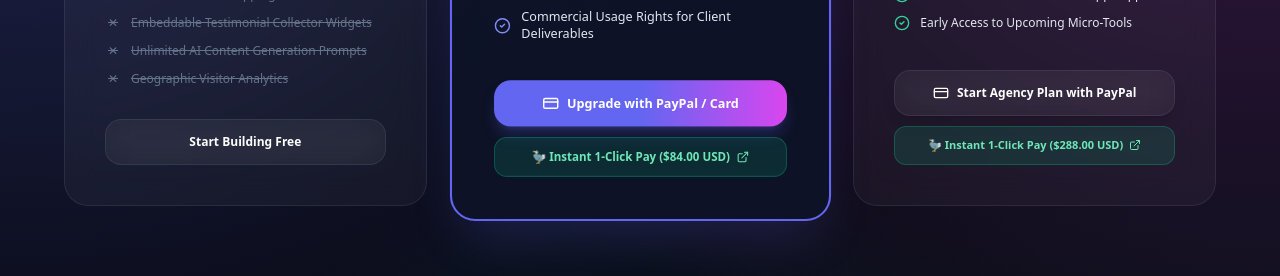
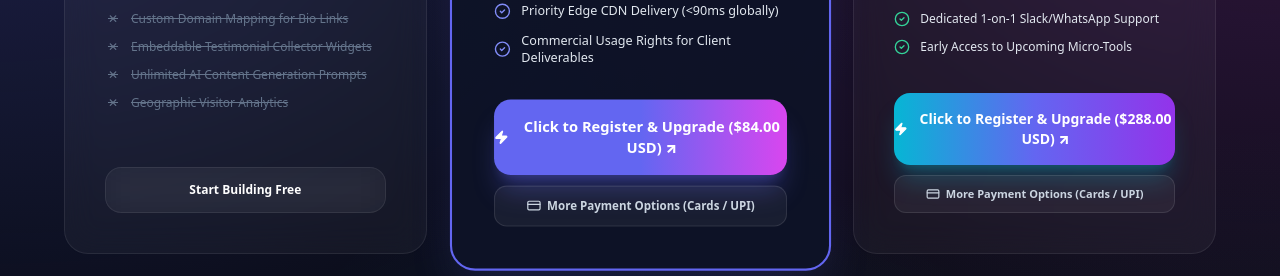
Before and after one commit to Amrit022/agentosacademy, a Next.js app: page /pricing in a window 1280 px wide. Shown: the part 915-1191 px from the top of the page. Built offline with nearby package versions, Linux system fonts and the light colour scheme; no server answers.

Commit message:
Set Click to Register and Upgrade as prominent 1-click CTA on all subscriptions and clean PayPal buttons

```diff
--- a/src/app/pricing/page.tsx
+++ b/src/app/pricing/page.tsx
@@ -107,8 +107,8 @@ export default function PricingPage() {
       period: '/month',
       badge: 'Most Popular',
       popular: true,
-      ctaText: 'Upgrade with PayPal / Card',
-      ctaHref: '#paypal',
+      ctaText: 'More Payment Options (Cards / UPI)',
+      ctaHref: '#card',
       features: [
         'All 6 Micro-SaaS Tools Unlocked',
         'Unlimited AI Content & Copy Generation',
@@ -130,8 +130,8 @@ export default function PricingPage() {
       period: '/month',
       badge: 'Power Agency',
       popular: false,
-      ctaText: 'Start Agency Plan with PayPal',
-      ctaHref: '#paypal-agency',
+      ctaText: 'More Payment Options (Cards / UPI)',
+      ctaHref: '#card-agency',
       features: [
         'Everything in Pro Tier Included',
         'Unlimited Client Workspaces & Sub-Accounts',
@@ -371,7 +371,7 @@ Merchant Entity    : OmniStack AI Technologies Inc.
           <span className="text-gradient">All 6 Micro-SaaS Engines.</span>
         </h1>
         <p className="text-slate-300 text-sm sm:text-base leading-relaxed">
-          Pay with PayPal or any global credit/debit card. Zero paperwork, zero hidden platform fees.
+          Instant 1-click registration & checkout with Apple Pay, Google Pay, or any international card. Zero paperwork, zero hidden fees.
         </p>
 
         {/* Monthly / Annual Toggle */}
@@ -455,44 +455,38 @@ Merchant Entity    : OmniStack AI Technologies Inc.
             <div className="mt-8 space-y-2.5">
               {p.ctaHref.startsWith('#') ? (
                 <>
-                  <button
-                    onClick={() => handleOpenCheckout(p)}
-                    className={`w-full py-3.5 rounded-2xl font-bold text-xs transition flex items-center justify-center gap-2 shadow-lg cursor-pointer ${
-                      p.popular
-                        ? 'bg-gradient-to-r from-brand-500 via-indigo-500 to-accent-500 text-white shadow-brand-500/25 hover:opacity-90'
-                        : 'glass hover:bg-white/10 text-white border border-white/10'
-                    }`}
-                  >
-                    <CreditCard className="w-4 h-4" />
-                    <span>{p.ctaText}</span>
-                  </button>
-
-                  {/* 1-Click Fast Dodo Payments Button */}
+                  {/* Primary 1-Click Fast Register & Checkout Button */}
                   {(() => {
                     const tier = p.name.includes('Agency') ? 'agency' : 'pro';
                     const dodoUrl = getDodoCheckoutUrl(tier, annual);
                     const amount = annual ? p.annualPriceNum : p.priceNum;
 
-                    return dodoUrl ? (
+                    return (
                       <a
                         href={dodoUrl}
                         target="_blank"
                         rel="noopener noreferrer"
-                        className="w-full py-2.5 px-3 rounded-xl bg-emerald-500/15 hover:bg-emerald-500/25 text-emerald-300 border border-emerald-500/30 font-bold text-[11px] transition flex items-center justify-center gap-1.5 cursor-pointer text-center group"
+                        className={`w-full py-3.5 sm:py-4 rounded-2xl font-black text-xs sm:text-sm transition flex items-center justify-center gap-2 shadow-xl cursor-pointer text-center active:scale-98 ${
+                          p.popular
+                            ? 'bg-gradient-to-r from-brand-500 via-indigo-500 to-accent-500 text-white shadow-brand-500/30 hover:opacity-95'
+                            : 'bg-gradient-to-r from-cyan-500 via-indigo-500 to-purple-600 text-white shadow-cyan-500/25 hover:opacity-95'
+                        }`}
                       >
-                        <span>🦤 Instant 1-Click Pay (${amount}.00 USD)</span>
-                        <ExternalLink className="w-3 h-3 group-hover:translate-x-0.5 transition" />
+                        <Zap className="w-4 h-4 fill-current" />
+                        <span>Click to Register & Upgrade (${amount}.00 USD) ↗</span>
                       </a>
-                    ) : (
-                      <button
-                        type="button"
-                        onClick={() => handleOpenCheckout(p)}
-                        className="w-full py-2.5 px-3 rounded-xl bg-white/5 hover:bg-white/10 text-slate-300 hover:text-white border border-white/10 font-bold text-[11px] transition flex items-center justify-center gap-1.5 cursor-pointer text-center"
-                      >
-                        <span>🦤 Instant Pay with Dodo (${amount}.00 USD)</span>
-                      </button>
                     );
                   })()}
+
+                  {/* Secondary: More Payment Options */}
+                  <button
+                    type="button"
+                    onClick={() => handleOpenCheckout(p)}
+                    className="w-full py-2.5 px-3 rounded-xl bg-white/5 hover:bg-white/10 text-slate-300 hover:text-white border border-white/10 font-bold text-[11px] transition flex items-center justify-center gap-1.5 cursor-pointer text-center"
+                  >
+                    <CreditCard className="w-3.5 h-3.5" />
+                    <span>{p.ctaText}</span>
+                  </button>
                 </>
               ) : (
                 <Link
@@ -945,15 +939,7 @@ Merchant Entity    : OmniStack AI Technologies Inc.
                           <span>Authorize & Pay ${getChargeAmount()}.00 USD with Card</span>
                         </button>
 
-                        <a
-                          href={getPaypalMeUrl()}
-                          target="_blank"
-                          rel="noopener noreferrer"
-                          className="w-full py-2.5 px-3 rounded-xl bg-white/5 hover:bg-white/10 text-slate-300 hover:text-white font-medium text-[11px] transition flex items-center justify-center gap-1.5 text-center border border-white/5"
-                        >
-                          <CreditCard className="w-3.5 h-3.5 text-cyan-400" />
-                          <span>Alternative: Pay with Card on PayPal Hosted Portal ↗</span>
-                        </a>
+
                       </div>
                     )}
                   </form>
--- a/src/components/ProUpgradeModal.tsx
+++ b/src/components/ProUpgradeModal.tsx
@@ -257,7 +257,7 @@ export default function ProUpgradeModal({
               className="w-full sm:w-auto py-3.5 px-5 rounded-xl bg-white/10 hover:bg-white/15 text-slate-200 hover:text-white font-bold text-xs text-center transition flex items-center justify-center gap-1.5 cursor-pointer active:scale-98"
             >
               <Crown className="w-3.5 h-3.5 text-amber-300" />
-              <span>All Payment Options (Cards / PayPal)</span>
+              <span>More Payment Options (Cards / UPI)</span>
             </Link>
           </div>
 
```
